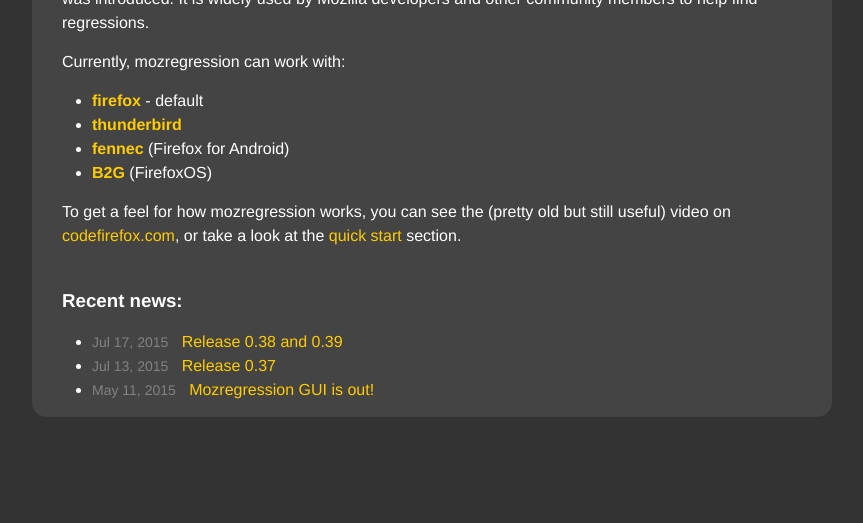
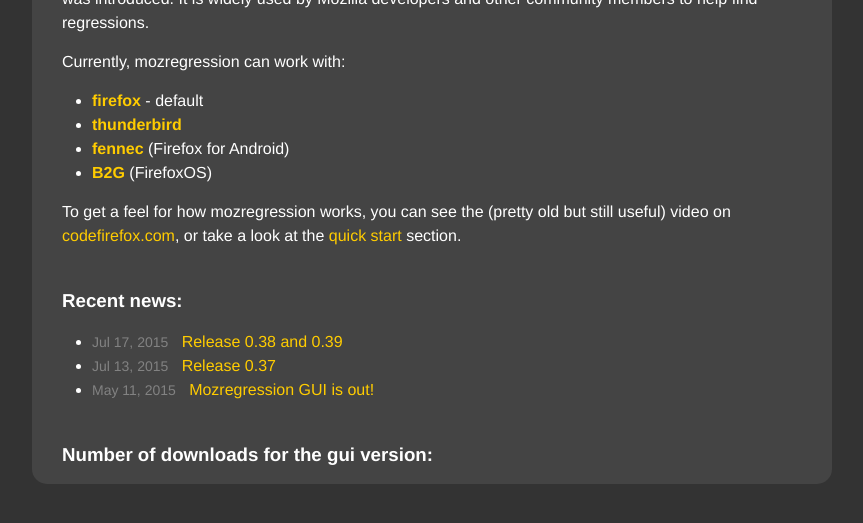
Before and after one commit to mozilla/mozregression, a Jekyll site: the page built from index.md, in a window 1280 px wide, cut to the strip 324-847 px from the top of the page. Shown: the whole strip, without its empty margins (208-1071 px from the left). Built offline with Jekyll 4.4.1, drawn with Linux system fonts in a browser that asks for light colours; some of the changed lines change nothing that is shown.

Commit message:
Bug 1165514 - [gh-pages] on http://mozilla.github.io/mozregression/, show the number of gui releases downloaded

```diff
--- a/_layouts/home.html
+++ b/_layouts/home.html
@@ -18,4 +18,24 @@
       </li>
     {% endfor %}
   </ul>
+
+  <br>
+  <h3>Number of downloads for the gui version:</h3>
+  <div id="downloads"></div>
+  <script>
+    function createElement(version1, version2) {
+      var tag = document.createElement('dl');
+      var template = '<dl>'
+      +  '<dd>Windows: ' + version1 + '</dd>'
+      +  '<dd>Linux: ' + version2 + '</dd>';
+      tag.innerHTML = template;
+      document.getElementById('downloads').appendChild(tag);
+    }
+    var tags = {};
+    $.ajax({
+      url: "https://api.github.com/repos/mozilla/mozregression/releases"
+    }).done(function(data1) {
+      createElement(data1[0].assets[0].download_count, data1[0].assets[1].download_count);
+    });
+  </script>
 </div>
```
